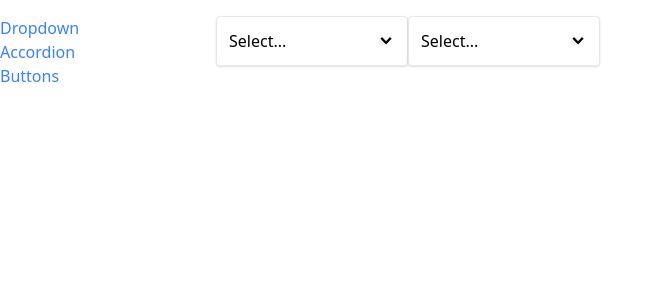
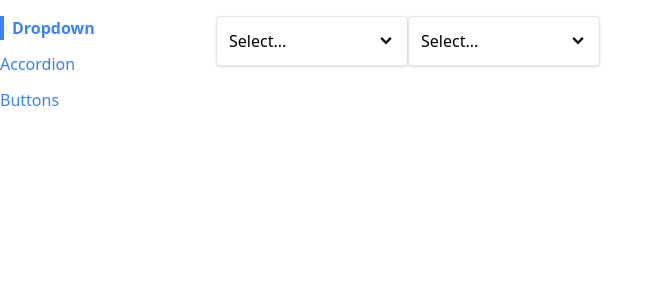
Before and after one commit to poyingHAHA/React_learning, a React (Create React App) app in the folder 6_custom_nav_and_routing/: page / in a window 1280 px wide. Shown: the top 300 px of the page, without its empty margins (0-663 px from the left). Built offline with nearby package versions, Linux system fonts and the light colour scheme.

Commit message:
6. Highlight active link

```diff
--- a/6_custom_nav_and_routing/src/components/Link.js
+++ b/6_custom_nav_and_routing/src/components/Link.js
@@ -1,10 +1,14 @@
 import classNames from "classnames";
 import useNavigation from "../hooks/use-navigation";
 
-function Link({to, children}){
-  const {navigate} = useNavigation();
+function Link({to, children, className, activeClassName}){
+  const {navigate, currentPath} = useNavigation();
 
-  const classes = classNames('text-blue-500')
+  const classes = classNames(
+    'text-blue-500',
+    className,
+    currentPath === to && activeClassName
+  )
 
   const handleClick = (event) => {
     if(event.metaKey || event.ctrlKey){ // metaKey=command in mac
--- a/6_custom_nav_and_routing/src/components/Sidebar.js
+++ b/6_custom_nav_and_routing/src/components/Sidebar.js
@@ -1,21 +1,21 @@
-import Link from './Link'
+import Link from "./Link";
 
 function Sidebar() {
   const links = [
-    {label: 'Dropdown', path: '/'},
-    {label: 'Accordion', path: '/accordion'},
-    {label: 'Buttons', path: '/buttons'}
+    { label: "Dropdown", path: "/" },
+    { label: "Accordion", path: "/accordion" },
+    { label: "Buttons", path: "/buttons" },
   ];
 
   const renderedLinks = links.map((link) => {
-    return <Link key={link.label} to={link.path} >{link.label}</Link>
+    return (
+      <Link key={link.label} to={link.path} className="mb-3" activeClassName="font-bold border-l-4 border-blue-500 pl-2">
+        {link.label}
+      </Link>
+    );
   });
 
-  return(
-    <div className='sticky top-0 overflow-y-scroll flex flex-col'>
-      {renderedLinks}
-    </div>
-  )
+  return <div className="sticky top-0 flex flex-col items-start">{renderedLinks}</div>;
 }
 
 export default Sidebar;
```
